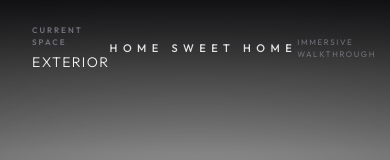
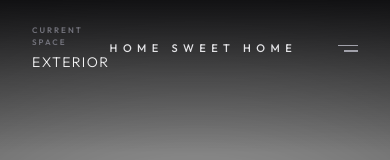
Before and after one commit to teklitzadmin/house-tour, a React (Vite) app: page / in a window 390 px wide. Shown: the top 160 px of the page. Built offline with nearby package versions, Linux system fonts and the light colour scheme.

Commit message:
feat: add dummy menu button to header

```diff
--- a/src/components/ScrollExperience.tsx
+++ b/src/components/ScrollExperience.tsx
@@ -132,11 +132,18 @@ export const ScrollExperience: React.FC = () => {
               </h1>
             </div>
 
-            {/* Minimal House Tour Brand / Metadata */}
-            <div className="flex-1 flex flex-col items-end">
-              <span className="font-sans text-[8px] tracking-[0.2em] text-zinc-500 uppercase">
+            {/* Minimal House Tour Brand / Metadata & Menu */}
+            <div className="flex-1 flex items-center justify-end gap-6">
+              <span className="hidden sm:inline font-sans text-[8px] tracking-[0.2em] text-zinc-500 uppercase">
                 Immersive Walkthrough
               </span>
+              <button
+                className="pointer-events-auto flex flex-col gap-1 items-end group p-2 -mr-2 cursor-pointer"
+                aria-label="Menu"
+              >
+                <span className="w-5 h-[1.5px] bg-zinc-400 group-hover:bg-zinc-100 transition-all duration-300"></span>
+                <span className="w-3.5 h-[1.5px] bg-zinc-400 group-hover:w-5 group-hover:bg-zinc-100 transition-all duration-300"></span>
+              </button>
             </div>
           </div>
         </header>
```
